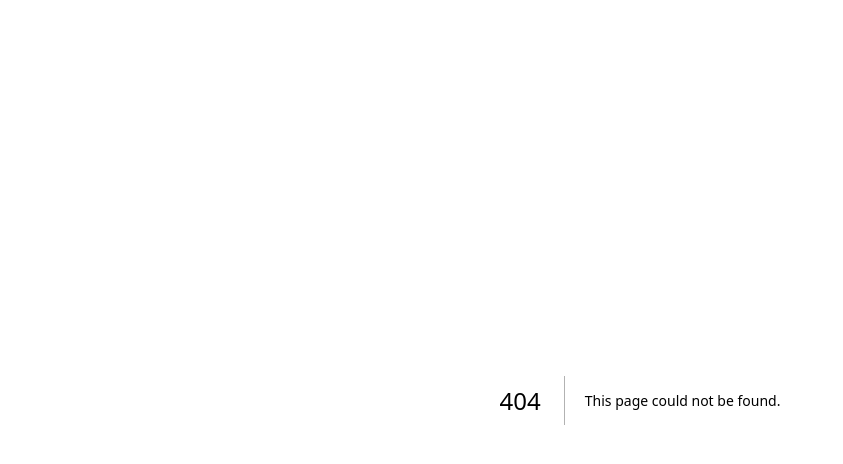
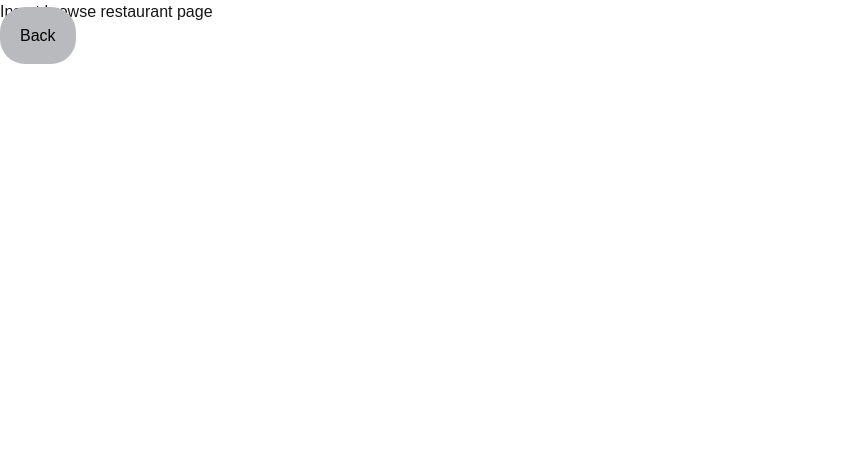
Before and after one commit to Jacob-Bergeron/Software-Engineering-Final-Project, a Next.js app: page /pages/browserestaurantspage in a window 1280 px wide. Before the commit this address had no page. Shown: the top 464 px of the page, without its empty margins (0-843 px from the left). Built offline with nearby package versions, Linux system fonts and the light colour scheme.

Commit message:
updating home page and some syntax

```diff
--- a/src/app/globals.css
+++ b/src/app/globals.css
@@ -43,7 +43,7 @@ body {
 
 .signIn{
   text-align: right;
-  margin-top: -435px;
+  transform: translateY(-98vh);
 }
 
 .signIn-button{
@@ -58,7 +58,8 @@ body {
 .HomePage-Title{
   text-align: center;
   font-size: 40px;
-  margin-top: 140px;
+  color: black;
+  margin: 12px;
 }
 
 .back-button{
--- a/src/app/page.tsx
+++ b/src/app/page.tsx
@@ -1,9 +1,6 @@
 'use client'                     // NEED THIS to be able to embed HTML in TSX file
 import React from 'react'
-
-
 import Link from 'next/link';
-
 
 export default function Home() {
   return (
--- /dev/null
+++ b/src/app/pages/browserestaurantspage/page.tsx
@@ -0,0 +1,23 @@
+import './style.css';
+import Link from 'next/link';
+
+
+export default function browserestaurantspage() {
+    return (
+        <div>
+        <p>
+            Insert browse restaurant page
+        </p>
+
+        <div className = "back-button-login">
+            <p>
+                <Link href="/" className = "back-button">Back</Link>
+            </p>
+        </div>
+
+        </div>
+
+    );
+
+
+}
```
Also changed, not shown: src/app/pages/createRestaurant/page.tsx (+4 -8 lines), src/app/pages/browserestaurantspage/style.css (added).
